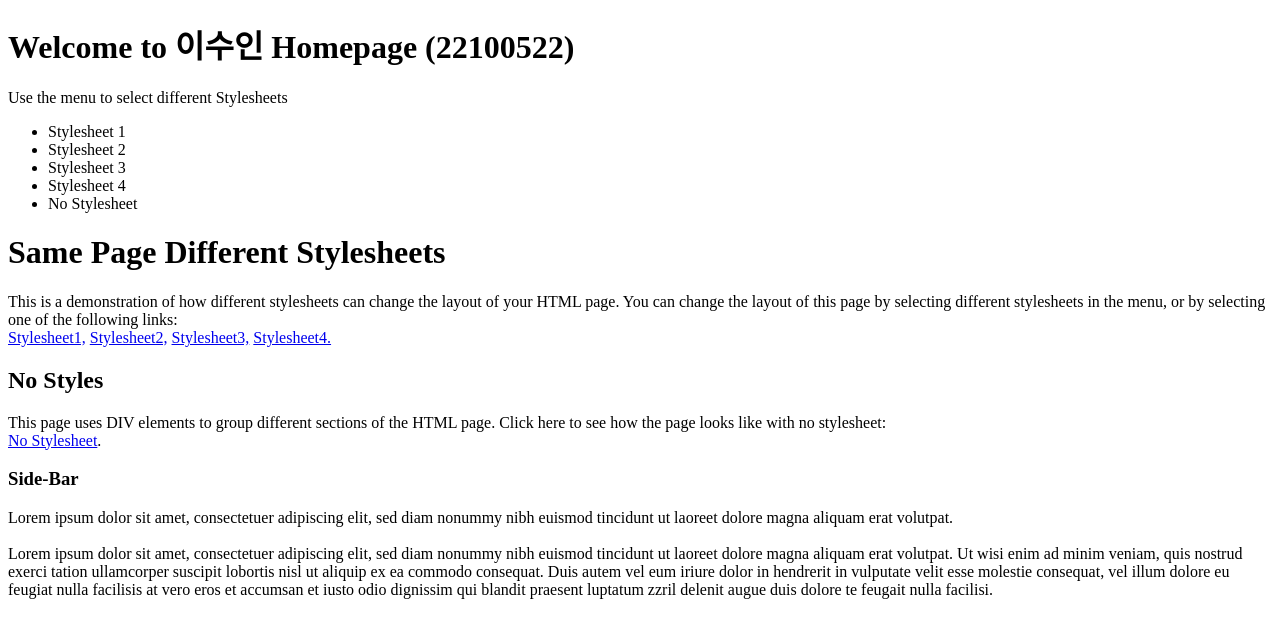
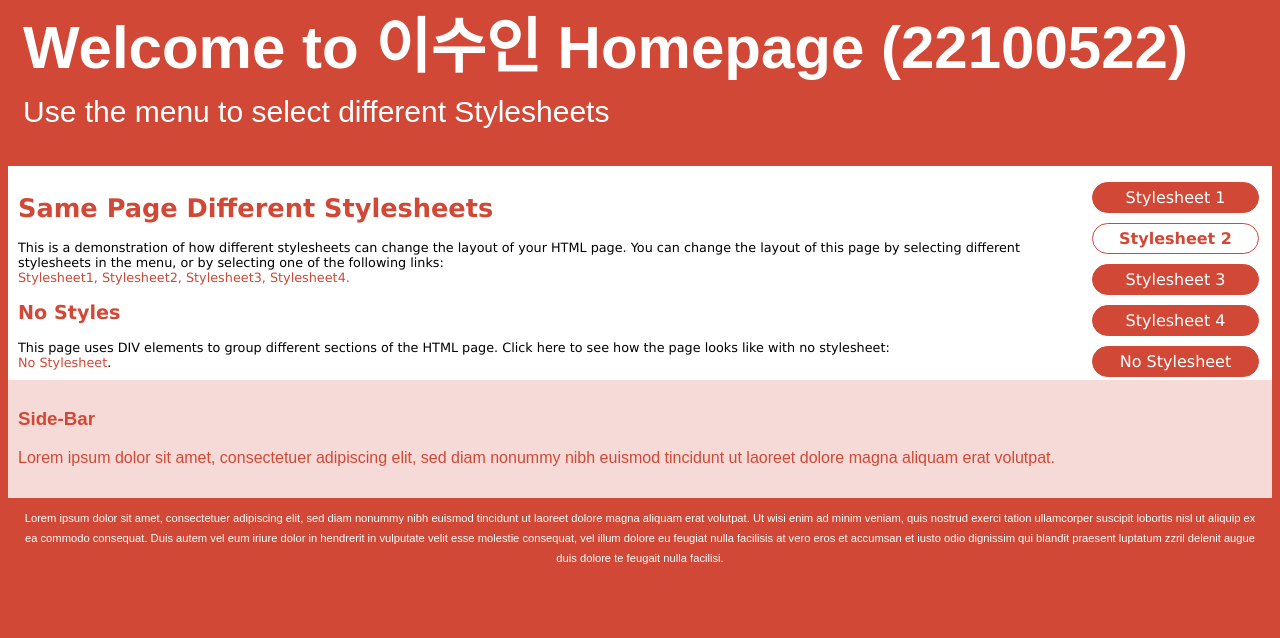
Before and after one commit to SuinLee10/Project2, a plain HTML site: page style2.html in a window 1280 px wide. Drawn offline with Linux system fonts and the light colour scheme.

Commit message:
style2Change

```diff
--- a/style2.html
+++ b/style2.html
@@ -4,13 +4,103 @@
     <meta charset="UTF-8">
     <meta name="viewport" content="width=device-width, initial-scale=1.0">
     <title>Document</title>
+    <style>
+
+    body{
+        font-family: Arial;
+        background-color: #d14836;
+        line-height: 20px;
+    }
+
+    .all{
+        min-width : 900px;
+        position: relative;
+        overflow: auto;
+    }
+
+    #top{
+        color: #ffffff;
+        padding: 15px;
+        font-size: 30px;
+        line-height: 26px;
+    }
+
+    #top h1{
+        margin:0;
+        line-height: 50px;
+    }
+
+    #menubar{
+        width: 190px;
+        float: right;
+    }
+
+    #content{
+        padding: 10px;
+        background-color: #ffffff;
+        font: 80% verdana;
+    }
+
+    #content h1, #content h2{
+        color: #d14836;
+    }
+    #sideBar{
+        background-color: #F6DAD7;
+        color: #d14836;
+        padding: 10px;
+    }
+    #end{
+        text-align: center;
+        padding: 10px;
+        font-size: 70%;
+        color: #ffffff;
+    }
+
+    #menulist {
+        padding:0;
+        font: 16px verdana;
+    }
+
+    .menuitem {
+        width: 155px;
+        background-color: #d14836;
+        border: 1px solid #d14836;
+        border-radius: 40px;
+        color: #ffffff;
+        list-style-type: none;
+        margin: 10px;
+        padding: 5px;
+        text-align: center;
+        cursor: pointer;
+    }
+
+    .menuitem:nth-child(2) {
+        background-color:white;
+        color: #d14836;
+        font-weight:bold;
+    }
+
+    .menuitem:hover {
+        background-color: #ffffff;
+        color: #d14836;
+    }
+
+    a {
+        color: #d14836;
+        text-decoration: none;
+    }
+
+    a:hover {
+        text-decoration: underline;
+    }
+    </style>
 </head>
 <body>
 <div class = "all">
 
     <div id = "top">
-        <h1>Welcome to 이수인 Homepage (22100522)</h1>
-        <p1>Use the menu to select different Stylesheets</p1>
+        <h1>Welcome to 이수인 Homepage (22100522)</h1><br>
+        <p1>Use the menu to select different Stylesheets</p1><br>
         <br>
     </div>
 
@@ -43,14 +133,15 @@
             <p1>This page uses DIV elements to group different sections of the HTML page. Click here to see how the page looks like with no stylesheet:
                 <br><a href = "nostyle.html">No Stylesheet</a>.</p1>
 
-            <div id = "sideBar">
+            </div>
+                <div id = "sideBar">
             <h3>Side-Bar</h3>
-                    <p1>Lorem ipsum dolor sit amet, consectetuer adipiscing elit, sed diam nonummy nibh euismod tincidunt ut laoreet dolore magna aliquam erat volutpat.</p1>
+                    <p1>Lorem ipsum dolor sit amet, consectetuer adipiscing elit, sed diam nonummy nibh euismod tincidunt ut laoreet dolore magna aliquam erat volutpat.</p1><br><br>
             </div>
-        </div>
+
 
         <div id = "end">
-            <br>
+
             <p2>Lorem ipsum dolor sit amet, consectetuer adipiscing elit, sed diam nonummy nibh euismod tincidunt ut laoreet dolore magna aliquam erat volutpat. Ut wisi enim ad minim veniam, quis nostrud exerci tation ullamcorper suscipit lobortis nisl ut aliquip ex ea commodo consequat. Duis autem vel eum iriure dolor in hendrerit in vulputate velit esse molestie consequat, vel illum dolore eu feugiat nulla facilisis at vero eros et accumsan et iusto odio dignissim qui blandit praesent luptatum zzril delenit augue duis dolore te feugait nulla facilisi.</p2>
         </div>
     </div>
```
Also changed, not shown: style1.html (+2 -2 lines), 1 other file.
